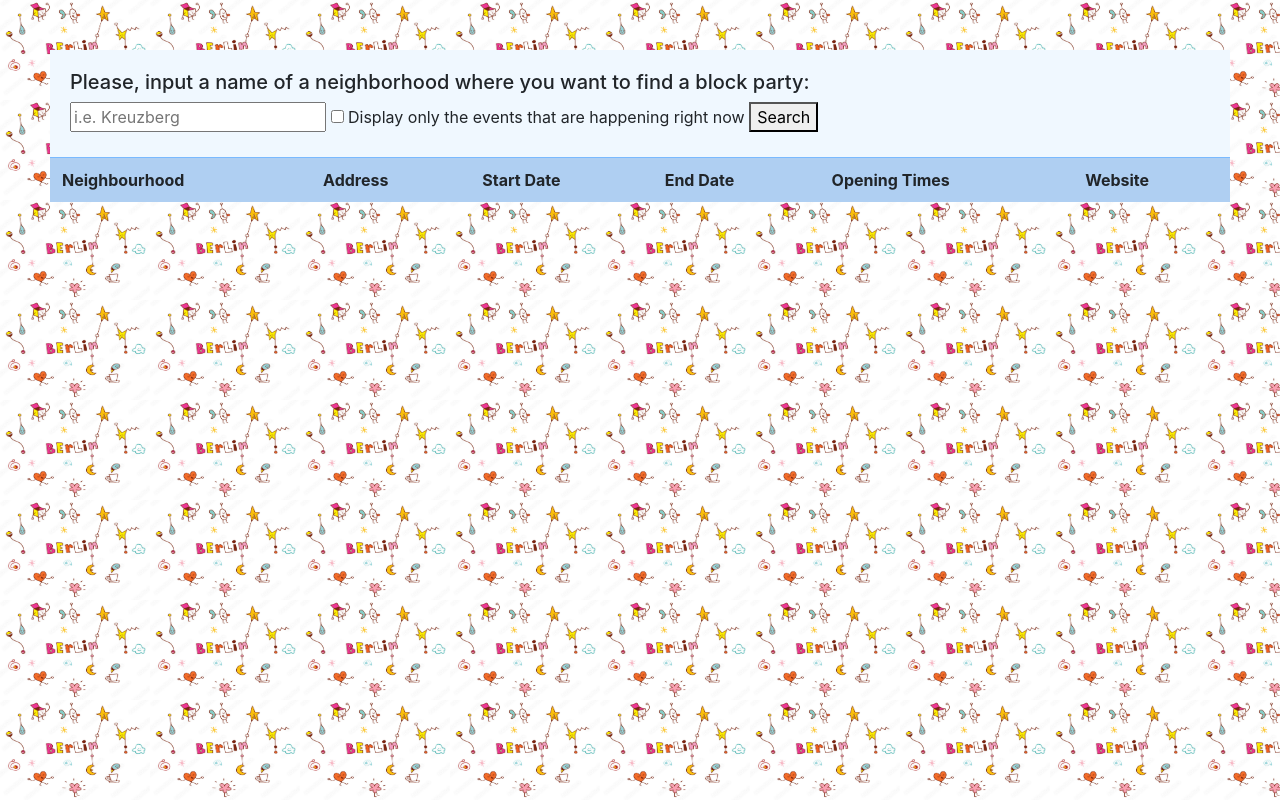
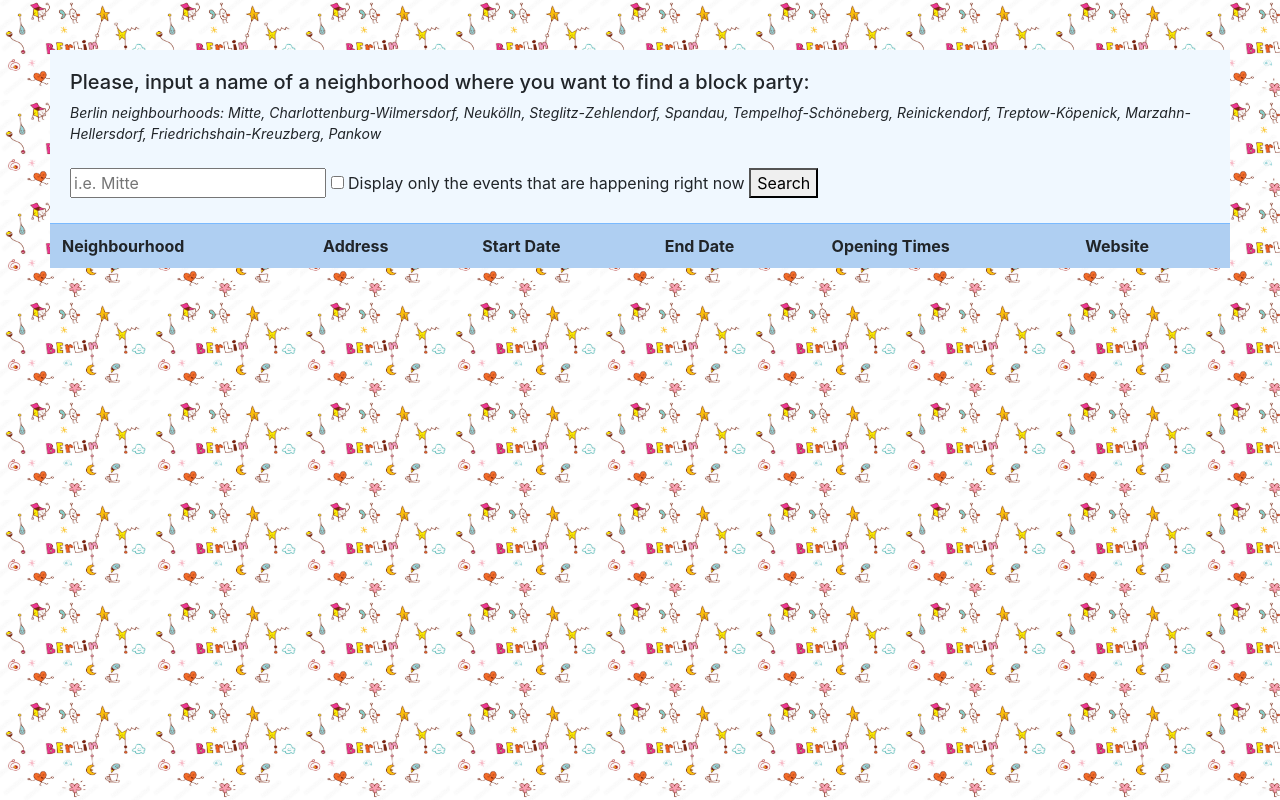
Before and after one commit to nazaryaremko/BlockPartySearch, a plain HTML site: page index.html in a window 1280 px wide. Drawn offline with nearby package versions, Linux system fonts and the light colour scheme.

Commit message:
Added a list of neighborhoods

```diff
--- a/index.html
+++ b/index.html
@@ -7,7 +7,10 @@
         <div id = 'container'>
             <div id='form' >
                 <h5>Please, input a name of a neighborhood where you want to find a block party:</h5>
-                <input type="input" name="name" id="neighborhood" placeholder = 'i.e. Kreuzberg' required/>
+                <h7 style="font-size:14px; font-style: italic"> Berlin neighbourhoods: Mitte, Charlottenburg-Wilmersdorf, Neukölln, Steglitz-Zehlendorf, Spandau, Tempelhof-Schöneberg, Reinickendorf, Treptow-Köpenick, Marzahn-Hellersdorf, Friedrichshain-Kreuzberg, Pankow</h7>
+                <br>
+                <br>
+                <input type="input" name="name" id="neighborhood" placeholder = 'i.e. Mitte' required/>
                 <label for="time">
                     <input type="checkbox" id="time" name="time" value="yes">  Display only the events that are happening right now
                 </label>
```
